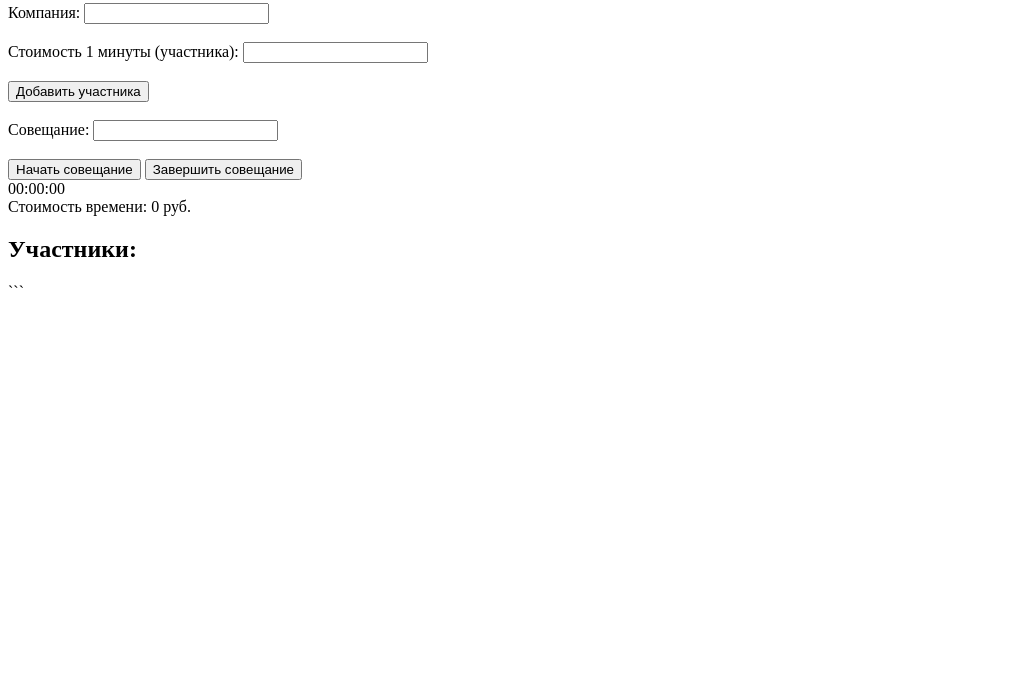
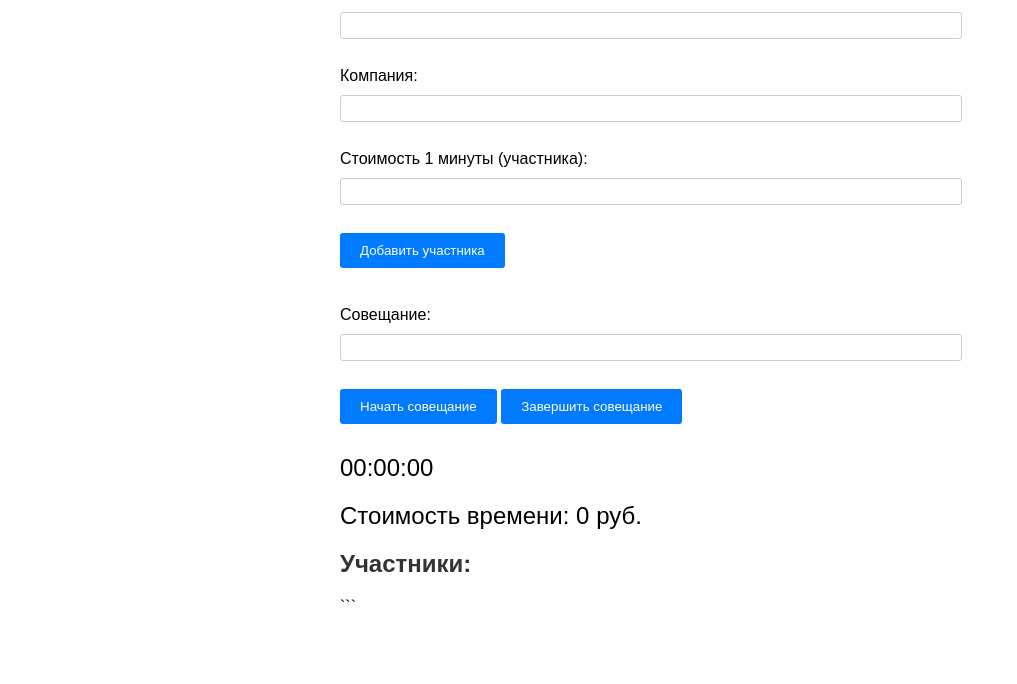
Before and after one commit to NeuroTechWizards/TimeCoSt, a plain HTML site: page index.html in a window 1280 px wide. Shown: the part 116-800 px from the top of the page, without its empty margins (0-1017 px from the left). Drawn offline with Linux system fonts and the light colour scheme.

Commit message:
Update index.html
333

```diff
--- a/index.html
+++ b/index.html
@@ -2,6 +2,70 @@
 <html>
   <head>
     <title>Регистрация нового участника</title>
+	<style>
+      body {
+        font-family: Arial, sans-serif;
+        max-width: 600px;
+        margin: 0 auto;
+        padding: 20px;
+      }
+
+      h1, h2 {
+        color: #333;
+      }
+
+      form {
+        margin-bottom: 20px;
+      }
+
+      label {
+        display: block;
+        margin: 10px 0;
+      }
+
+      input[type="text"], input[type="number"] {
+        width: 100%;
+        padding: 5px 10px;
+        border: 1px solid #ccc;
+        border-radius: 3px;
+      }
+
+      button {
+        background-color: #007BFF;
+        color: #fff;
+        border: none;
+        border-radius: 3px;
+        padding: 10px 20px;
+        cursor: pointer;
+        margin: 10px 0;
+      }
+
+      button:hover {
+        background-color: #0056B3;
+      }
+
+      button:disabled {
+        background-color: #ccc;
+        cursor: not-allowed;
+      }
+
+      #timer, #cost {
+        font-size: 24px;
+        margin-bottom: 20px;
+      }
+
+      #participantsList {
+        list-style-type: none;
+        padding: 0;
+      }
+
+      #participantsList li {
+        border: 1px solid #ccc;
+        border-radius: 3px;
+        padding: 10px;
+        margin-bottom: 10px;
+      }
+    </style>
   </head>
   <body>
     <h1>Регистрация нового участника</h1>
```
